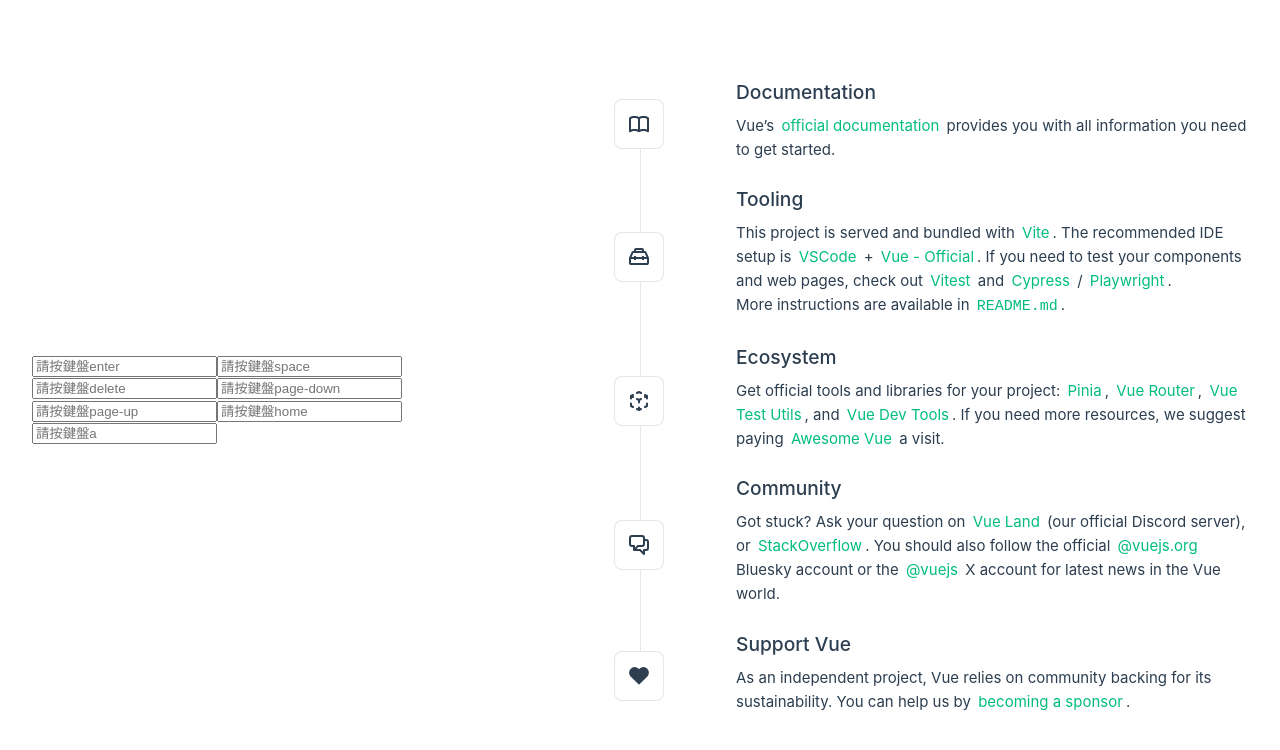
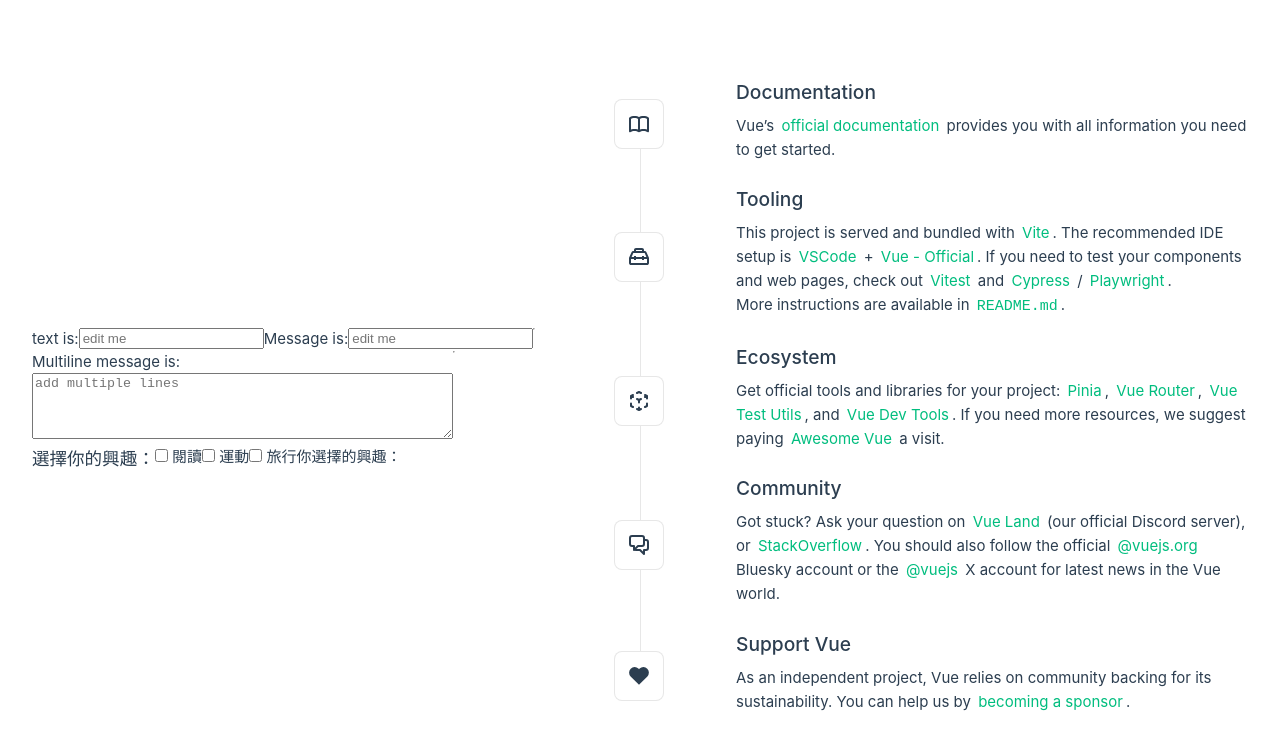
Before and after one commit to Chun5102/testproject, a Vue app: page / in a window 1280 px wide. Shown: the top 750 px of the page. Built offline with nearby package versions, Linux system fonts and the light colour scheme.

Commit message:
VmodelDemo.vue

```diff
--- a/src/App.vue
+++ b/src/App.vue
@@ -21,6 +21,7 @@
 import VonClick from './components/VonClick.vue'
 import VonInput from './components/VonInput.vue'
 import VonkeyEvent from './components/VonkeyEvent.vue'
+import VmodelDemo from './components/VmodelDemo.vue'
 </script>
 
 <template>
@@ -48,7 +49,8 @@
       <!-- <ProductManager /> -->
       <!-- <VonClick /> -->
       <!-- <VonInput /> -->
-      <VonkeyEvent />
+      <!-- <VonkeyEvent /> -->
+      <VmodelDemo />
     </div>
   </header>
 
--- /dev/null
+++ b/src/components/VmodelDemo.vue
@@ -0,0 +1,34 @@
+<script setup>
+import { ref } from 'vue'
+
+const text = ref('')
+const message = ref('')
+
+const interests = ref([])
+</script>
+
+<template>
+  <p>text is: {{ text }}</p>
+  <input :value="text" @input="(event) => (text = event.target.value)" placeholder="edit me" />
+  <p>Message is: {{ message }}</p>
+  <input v-model="message" placeholder="edit me" />
+
+  <hr />
+
+  <div>
+    <span>Multiline message is:</span>
+    <p style="white-space: pre-line">{{ message }}</p>
+    <textarea v-model="message" placeholder="add multiple lines" rows="4" cols="50"></textarea>
+  </div>
+
+  <hr />
+
+  <h3>選擇你的興趣：</h3>
+  <label><input type="checkbox" value="閱讀" v-model="interests" /> 閱讀</label>
+  <label><input type="checkbox" value="運動" v-model="interests" /> 運動</label>
+  <label><input type="checkbox" value="旅行" v-model="interests" /> 旅行</label>
+
+  <p>你選擇的興趣：{{ interests.join(', ') }}</p>
+</template>
+
+<style scoped></style>
```
